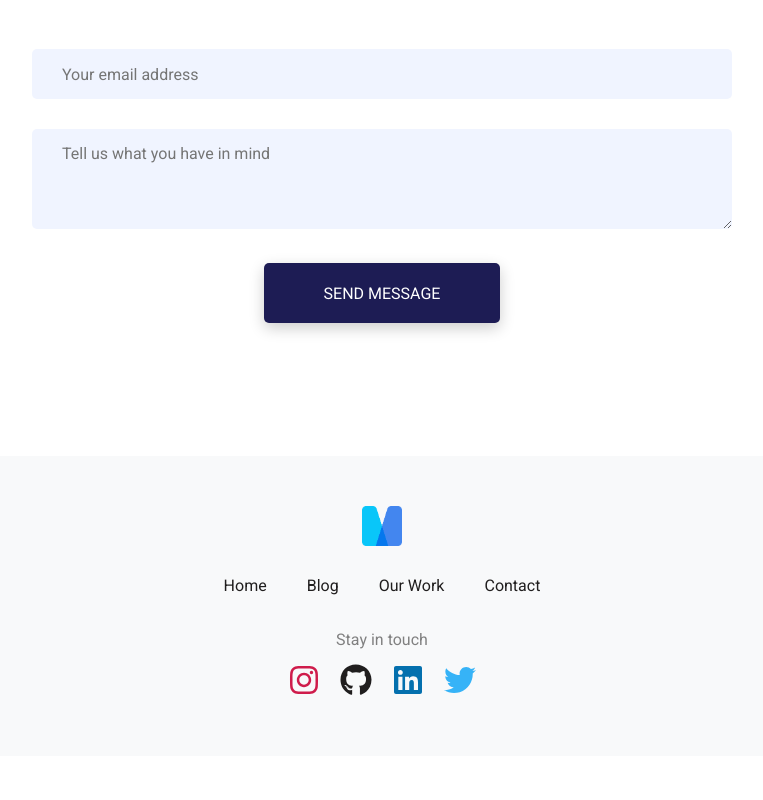
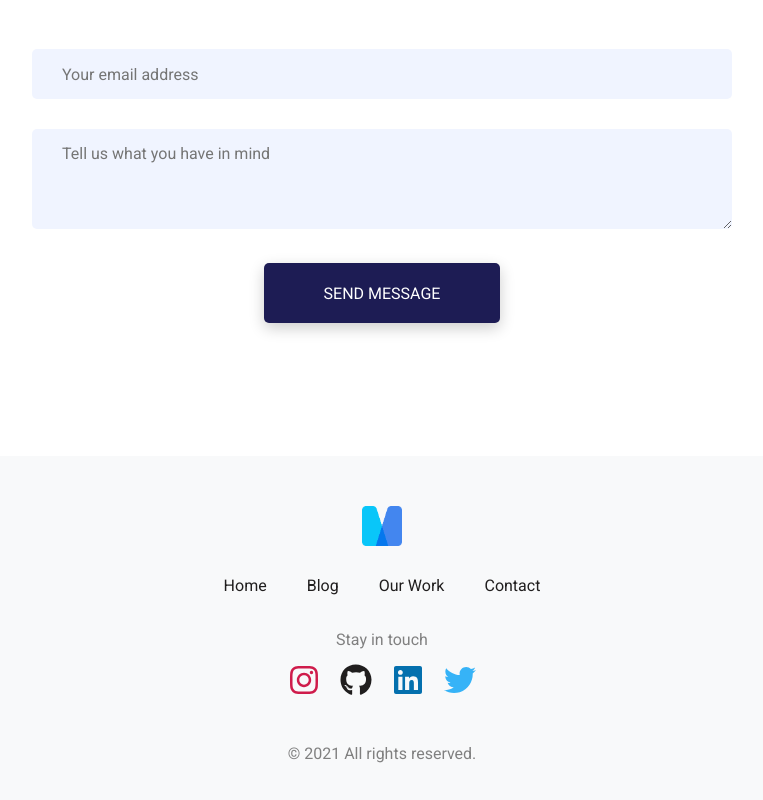
Before and after one commit to RaresM7373/mrv-react, a React (Create React App) app in the folder client/: page / in a window 1280 px wide. Shown: the part 2866-3666 px from the top of the page, without its empty margins (258-1021 px from the left). Before the commit the page ends 3622 px from the top, so only its background shows below. Built offline with nearby package versions, Linux system fonts and the light colour scheme.

Commit message:
Copyright message

```diff
--- a/client/src/assets/css/Footer.module.css
+++ b/client/src/assets/css/Footer.module.css
@@ -38,7 +38,7 @@ footer {
   transition: all .4s;
 }
 
-.IconsContainer:nth-child(3) p {
+.IconsContainer p {
   color: grey;
   margin-bottom: 5px;
   margin-top: 30px;
@@ -55,3 +55,7 @@ footer {
 .IconsContainer h1:nth-child(4) {
   color: #36b3f7;
 }
+
+.Copyright {
+  padding-bottom: 50px;
+}
--- a/client/src/components/footer/Footer.js
+++ b/client/src/components/footer/Footer.js
@@ -28,6 +28,9 @@ const Footer = () => {
             <h1><FaLinkedin /></h1>
             <h1><FaTwitter /></h1>
           </div>
+          <div className={classes.IconsContainer}>
+            <p className={classes.Copyright}>&copy; 2021 All rights reserved.</p>
+          </div>
         </div>
       </div>
     </footer>
```
